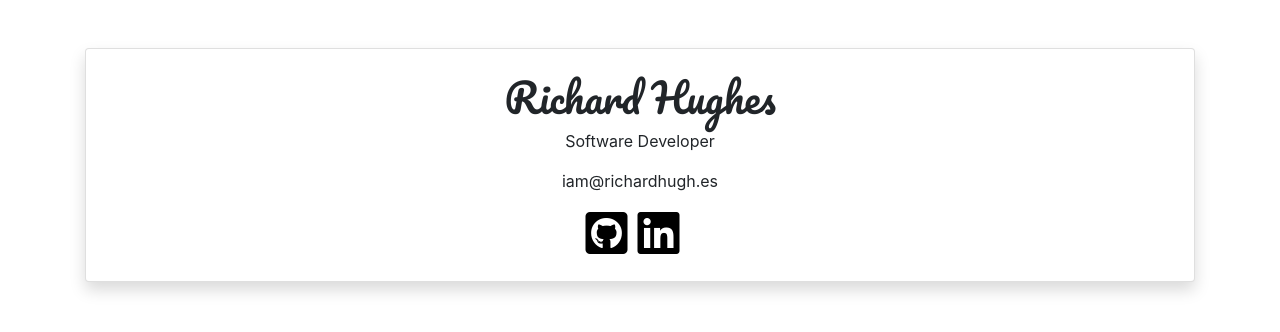
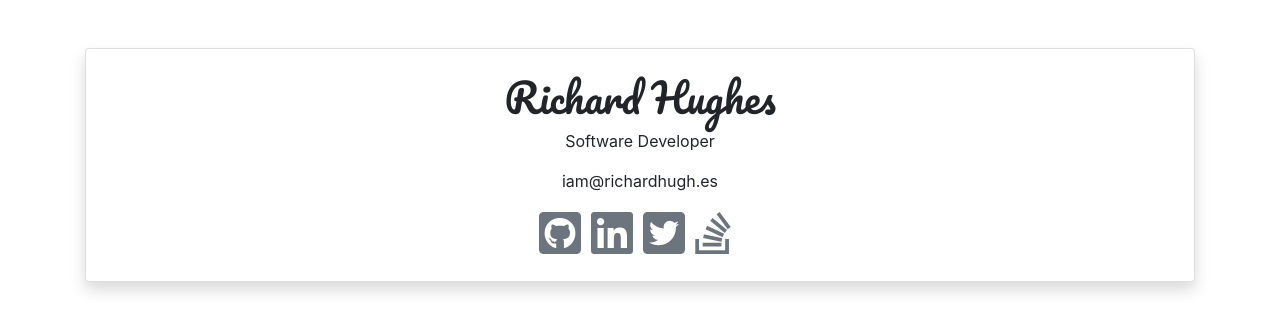
Before and after one commit to richardhughes/richardhugh.es-angular, an Angular app: page / in a window 1280 px wide. Shown: the top 332 px of the page. Built offline with nearby package versions, Linux system fonts and the light colour scheme.

Commit message:
update social links

```diff
--- a/src/app/person.service.ts
+++ b/src/app/person.service.ts
@@ -23,7 +23,8 @@ export class PersonService {
         return [
             {name: 'Github', link: 'https://github.com/richardhughes', icon: 'fab fa-github-square fa-3x'},
             {name: 'LinkedIn', link: 'https://www.linkedin.com/in/richardhughes9/', icon: 'fab fa-linkedin fa-3x'},
-            {name: 'Facebook', link: '', icon: ''}
+            {name: 'Twitter', link: 'https://twitter.com/MrRichieHughes', icon: 'fab fa-twitter-square fa-3x'},
+            {name: 'StackOverflow', link: 'https://stackoverflow.com/users/2915099/richie-hughes',  icon: 'fab fa-stack-overflow fa-3x'}
         ];
     }
 }
--- a/src/app/profile/profile.component.sass
+++ b/src/app/profile/profile.component.sass
@@ -4,4 +4,4 @@ h1
 .socialLinks span
   margin-right: 5px
   a
-    color: black
+    color: #6c757d
```
